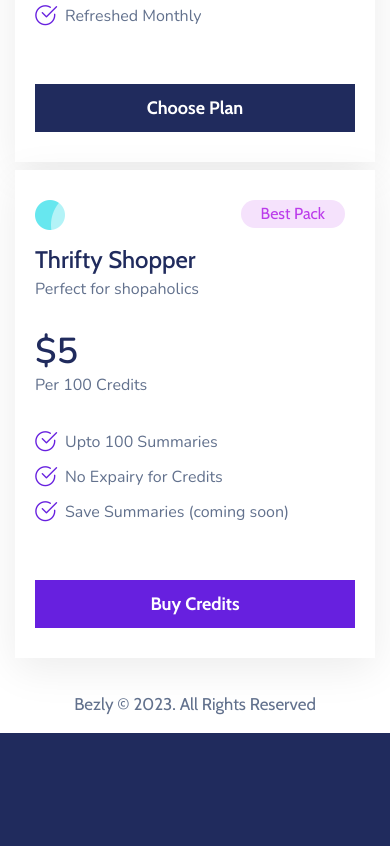
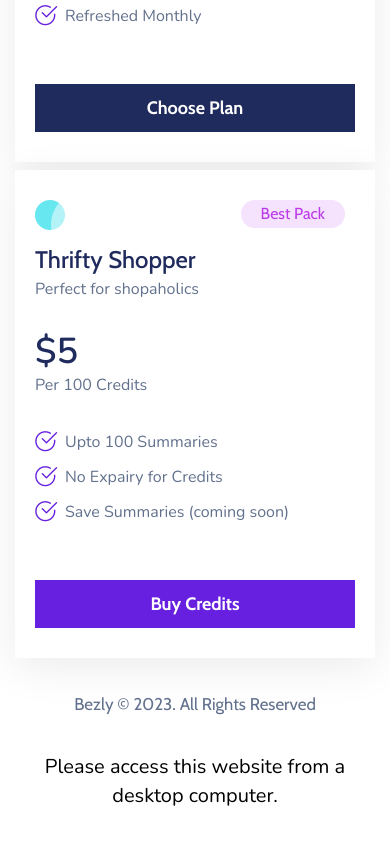
Before and after one commit to BezlyAI/Bezly-landing-page, a plain HTML site: page index.html in a window 390 px wide. Shown: the part 3842-4688 px from the top of the page. Before the commit the page ends 4575 px from the top, so only its background shows below. Drawn offline with nearby package versions, Linux system fonts and the light colour scheme; files whose address does not match are found by name.

Commit message:
screen for desktop only

```diff
--- a/css/responsive.css
+++ b/css/responsive.css
@@ -205,5 +205,20 @@
 	}
 }
 
+#desktop-only {
+	display: none;
+  }
+
+  @media only screen and (max-width: 768px) {
+	#desktop-only {
+	  display: block;
+	  background-color: white;
+	  color: black;
+	  text-align: center;
+	  font-size: 20px;
+	  padding: 20px;
+	}
+  }
+
 /* query xxl (1920) styles */
 /* query others (down & between) styles */
--- a/index.html
+++ b/index.html
@@ -422,6 +422,9 @@
 			</footer>
 		</div>
 	</div>
+	<div id="desktop-only">
+		<p>Please access this website from a desktop computer.</p>
+	  </div>
 	<!-- include jQuery library -->
 	<script src="js/jquery-3.4.1.min.js"></script>
 	<!-- include bootstrap popper JavaScript -->
```
